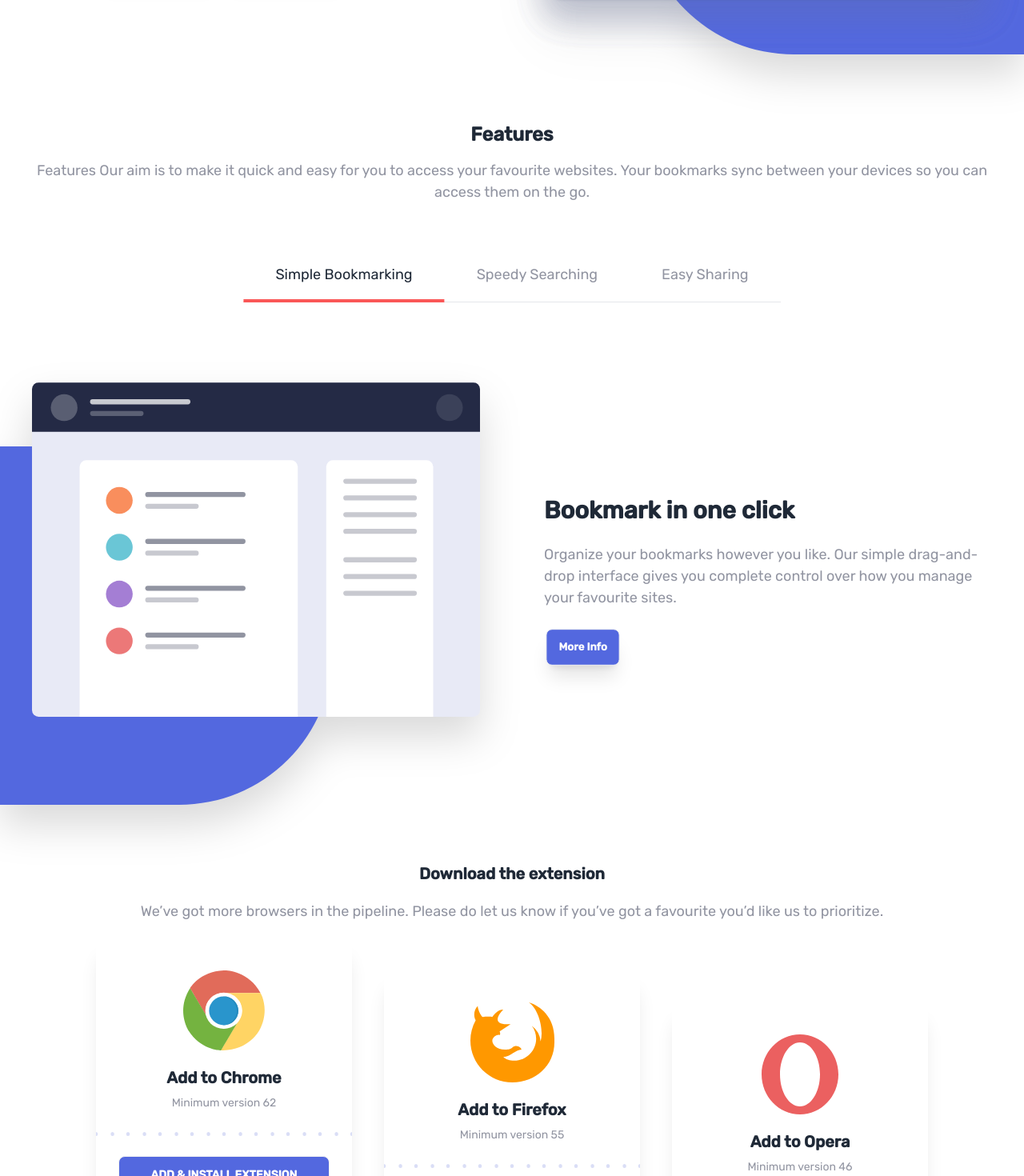
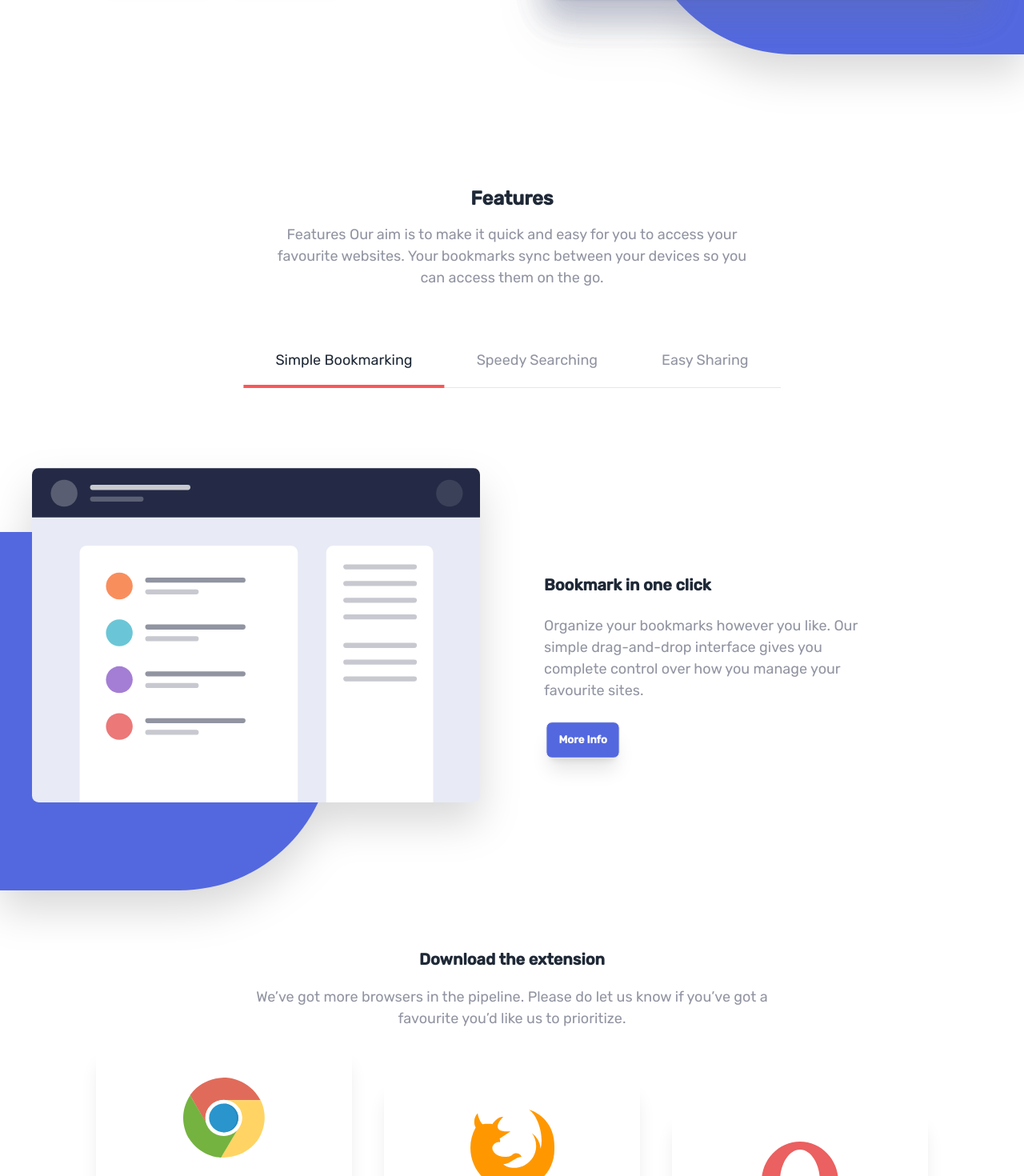
Before and after one commit to alexander-hergert/bookmark-landing-page, a React (Vite) app: page / in a window 1280 px wide. Shown: the part 560-2030 px from the top of the page at 80% size. Built offline with nearby package versions, Linux system fonts and the light colour scheme.

Commit message:
Change animations and styles. Minor changes to pageload. Refactoring in different components.

```diff
--- a/src/App.jsx
+++ b/src/App.jsx
@@ -8,6 +8,10 @@ import Contact from "./components/Contact";
 import Footer from "./components/Footer";
 
 function App() {
+  window.onbeforeunload = () => {
+    window.scrollTo(0, 0);
+  };
+
   return (
     <>
       <Navbar />
--- a/src/animations.js
+++ b/src/animations.js
@@ -60,3 +60,12 @@ export const fadeRight = {
     transition: { duration: 1 },
   },
 };
+
+export const shake = {
+  animation: {
+    x: [0, -10, 10, -10, 10, -5, 5, -5, 0],
+  },
+  duration: {
+    duration: 0.25,
+  },
+};
--- a/src/components/Contact.jsx
+++ b/src/components/Contact.jsx
@@ -1,6 +1,9 @@
 import React, { useState } from "react";
+import { motion, useAnimate } from "framer-motion";
+import { shake } from "../animations";
 
 const Contact = () => {
+  const [scope, animate] = useAnimate();
   const [isError, setError] = useState(false);
   const regEmail = /[A-Za-z0-9\-\_\.\+]{1,64}@[A-Za-z0-9\-\_\.]+\.[a-zA-Z]+/;
 
@@ -9,6 +12,7 @@ const Contact = () => {
     const input = e.target[0].value;
     if (!regEmail.test(input)) {
       setError(true);
+      animate(scope.current, shake.animation, shake.duration);
     } else {
       e.target.submit();
     }
@@ -20,19 +24,19 @@ const Contact = () => {
 
   return (
     <section className="bg-primary-soft-blue py-14 w-[100vw] h-[24rem] md:h-[22rem]">
-      <div className="px-20">
+      <div className="px-20 max-sm:px-10">
         <article className="text-center text-white py-10 w-full">
           <p className="text-sm mb-4 tracking-widest">
             35,000 + ALREADY JOINED
           </p>
           <h2 className="md:text-2xl">Stay up-to-date with what we're doing</h2>
         </article>
-        <form
+        <motion.form
           onSubmit={handleSubmit}
           className="flex flex-col md:flex-row md:gap-5 justify-center items-start w-full"
           action=""
         >
-          <div className=" relative md:m-0 w-full md:max-w-[20rem]">
+          <div ref={scope} className=" relative md:m-0 w-full md:max-w-[20rem]">
             <input
               onFocus={handleFocus}
               aria-label="email"
@@ -61,7 +65,7 @@ const Contact = () => {
           >
             Contact Us
           </button>
-        </form>
+        </motion.form>
       </div>
     </section>
   );
--- a/src/components/Download/Download.jsx
+++ b/src/components/Download/Download.jsx
@@ -13,7 +13,7 @@ const Download = () => {
       viewport={{ once: true }}
       className="mt-20 w-[100vw]"
     >
-      <article className="my-10">
+      <article className="my-10 m-auto md:w-[50vw]">
         <h2 className="text-center font-bold text-xl">
           Download the extension
         </h2>
--- a/src/components/Features/FeatureDetails/Detail.jsx
+++ b/src/components/Features/FeatureDetails/Detail.jsx
@@ -1,6 +1,6 @@
 import React from "react";
 import { motion } from "framer-motion";
-import { fadeLeft, fadeRight } from "../../../animations";
+import { fadeLeft, fadeIn } from "../../../animations";
 
 const Detail = ({ title, src, content }) => {
   return (
@@ -33,11 +33,11 @@ const Detail = ({ title, src, content }) => {
         initial="hidden"
         whileInView={"visible"}
         viewport={{ once: true }}
-        variants={fadeRight}
+        variants={fadeIn}
         className="p-10 mt-4 md:min-w-[50vw]"
       >
-        <h2 className="text-3xl text-center font-bold md:text-left">{title}</h2>
-        <p className="md:text-left text-neutral-grayish-blue text-center my-6">
+        <h2 className="text-xl text-center font-bold md:text-left">{title}</h2>
+        <p className="md:text-left md:w-[75%] text-neutral-grayish-blue text-center my-6">
           {content}
         </p>
         <div className="max-md:hidden flex gap-4 justify-center md:justify-start">
--- a/src/components/Features/Features.jsx
+++ b/src/components/Features/Features.jsx
@@ -12,7 +12,7 @@ const Features = () => {
   };
 
   return (
-    <section className="w-[100vw]">
+    <section className="w-[100vw] mt-20">
       <FeaturesTitle />
       <FeatureTabs
         handleClick={handleClick}
--- a/src/components/Features/FeaturesTitle.jsx
+++ b/src/components/Features/FeaturesTitle.jsx
@@ -3,7 +3,7 @@ import React from "react";
 const FeaturesTitle = () => {
   return (
     <>
-      <div className="p-5">
+      <div className="p-5 m-auto md:w-[50vw]">
         <h2 className="text-2xl font-bold text-center">Features</h2>
         <p className="text-neutral-grayish-blue my-4 text-center">
           Features Our aim is to make it quick and easy for you to access your
--- a/src/components/Header.jsx
+++ b/src/components/Header.jsx
@@ -9,7 +9,7 @@ const Header = () => {
         initial="hidden"
         animate="visible"
         variants={fadeRight}
-        className=" relative overflow-hidden md:drop-shadow-2xl md:min-w-[50vw] lg:h-[35rem]"
+        className="relative overflow-hidden md:drop-shadow-2xl md:min-w-[50vw] lg:h-[35rem]"
       >
         <img
           className="md:w-[30rem] md:relative m-auto md:mt-10 lg:w-[40rem]"
--- a/src/styles/index.css
+++ b/src/styles/index.css
@@ -18,7 +18,7 @@
 /* Accordion */
 
 .collapse-arrow .collapse-title:after {
-  content: url("images/icon-arrow.svg");
+  content: url("/images/icon-arrow.svg");
   width: 0;
   margin-right: 18px;
   color: white;
@@ -52,7 +52,6 @@ a {
 
 body {
   min-height: 100vh;
-  min-width: 100vw;
   font-family: "Rubik", sans-serif;
   font-size: 18px;
 }
@@ -64,7 +63,3 @@ body {
 .attribution a {
   color: hsl(228, 45%, 44%);
 }
-
-/* DESKTOP DESIGN */
-@media only screen and (min-width: 800px) {
-}
```
Also changed, not shown: 1 other file (tests, documents, lock files or other folders).
